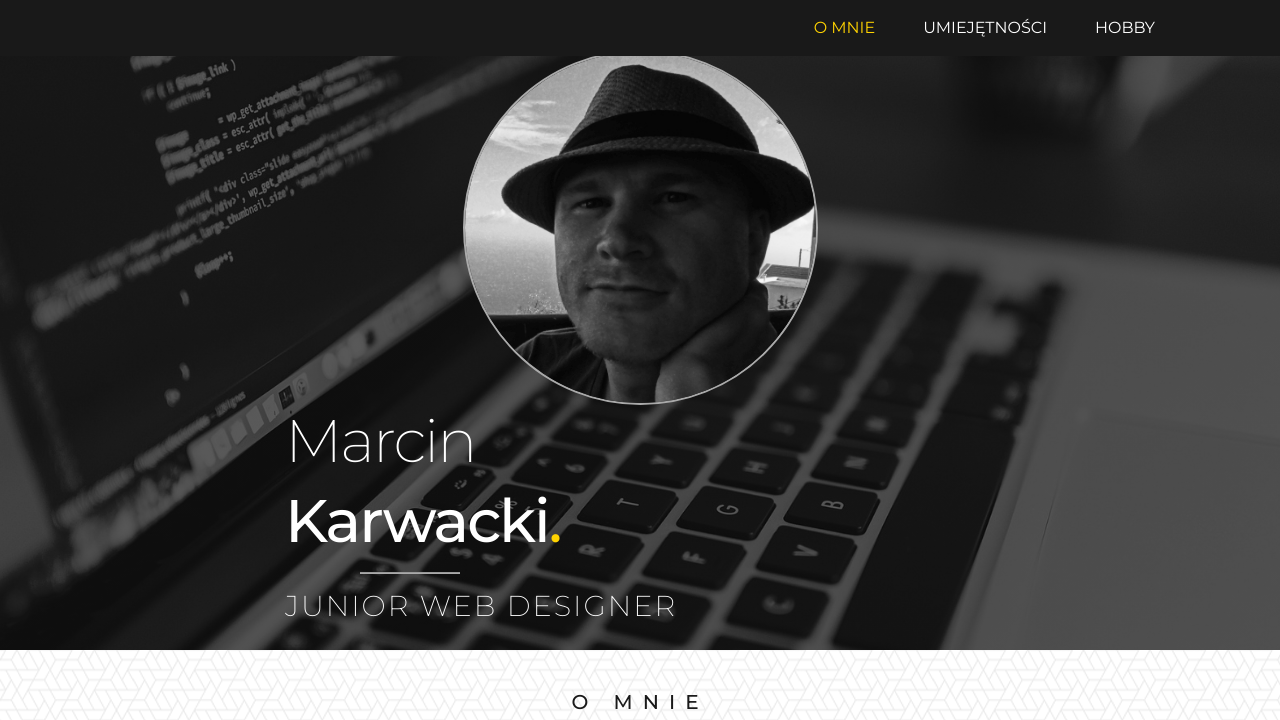
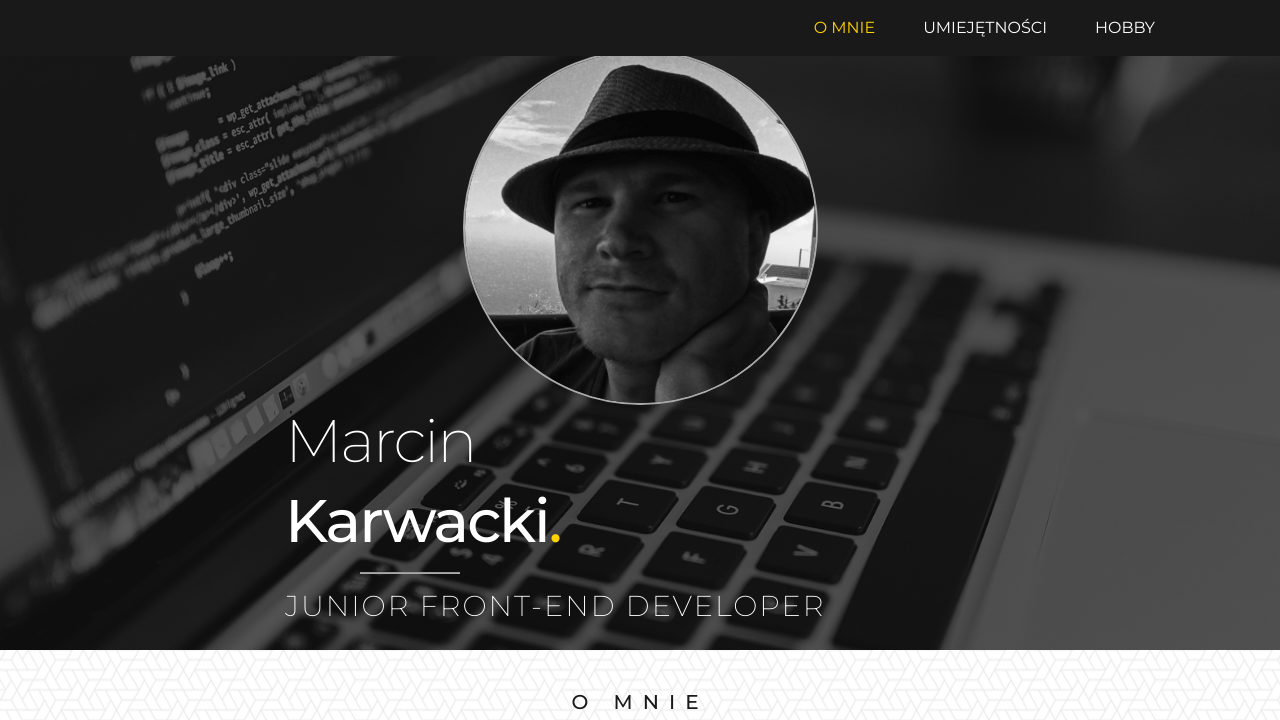
Before and after one commit to KarMa37/about-me, a plain HTML site: page index.html in a window 1280 px wide. Shown: the top 720 px of the page. Drawn offline with Linux system fonts and the light colour scheme.

Commit message:
Title change

```diff
--- a/index.html
+++ b/index.html
@@ -46,7 +46,7 @@
             <h1 class="branding-style">Marcin</h1>
             <h1 class="branding-style surname">Karwacki<span class="yellow">.</span></h1>
             <hr class="largest-line">
-            <p class="branding-style underbranding-style">Junior web designer</p>
+            <p class="branding-style underbranding-style">Junior front-end developer</p>
         </div>
     </div>
 </header>
```
